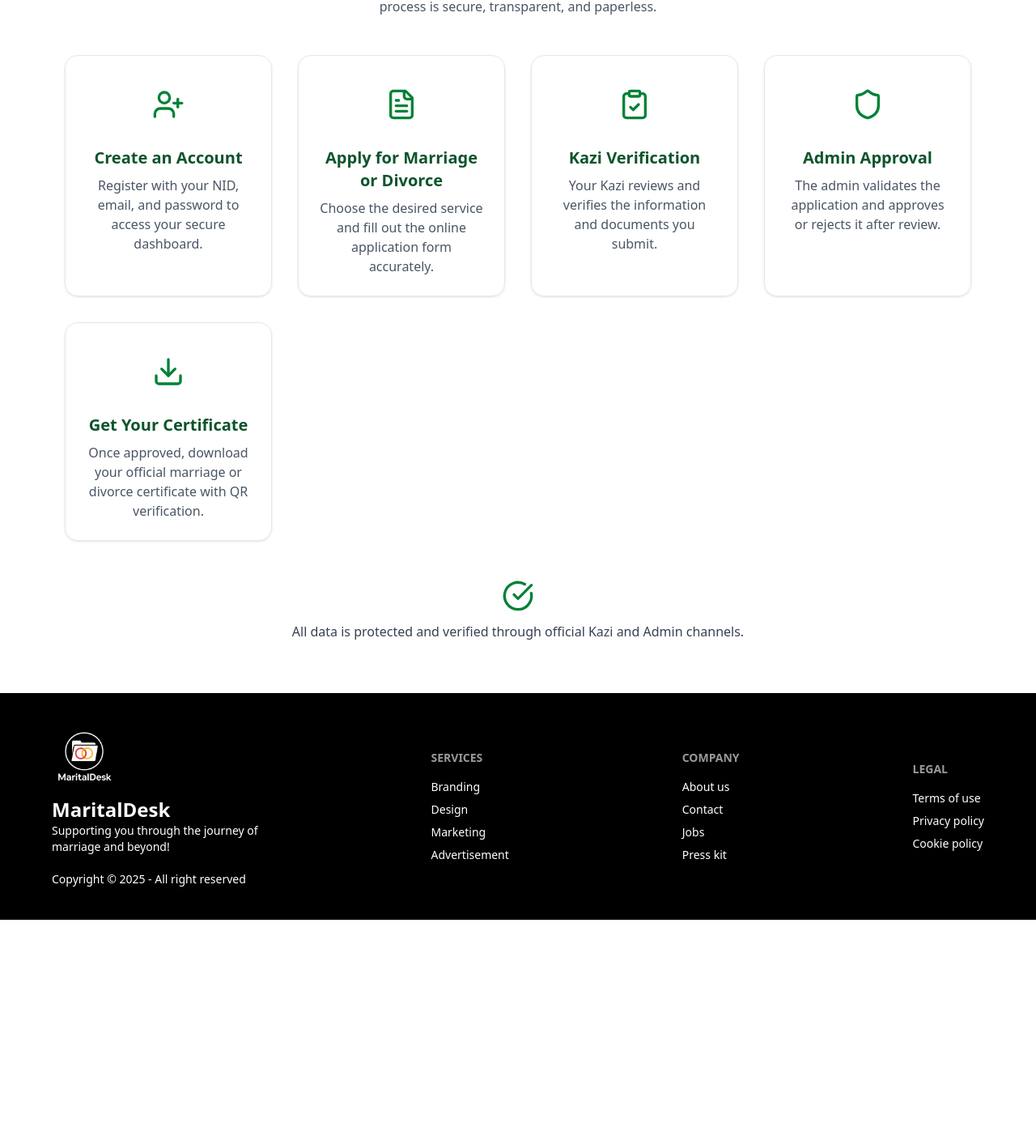
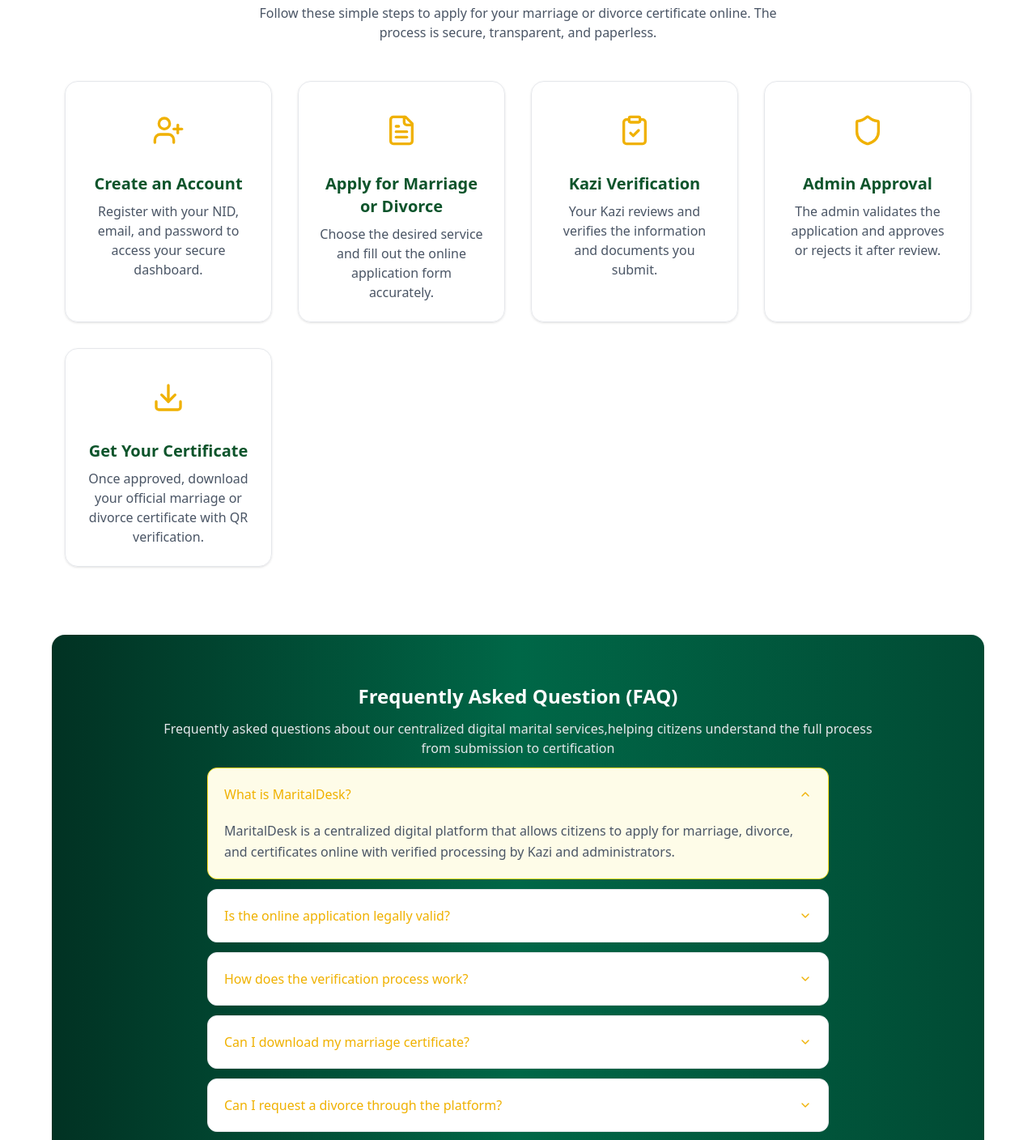
Before and after one commit to NusratJahanNila/MaritalDesk, a React (Vite) app: page / in a window 1280 px wide. Shown: the part 596-2004 px from the top of the page at 81% size. Before the commit the page ends 1732 px from the top, so only its background shows below. Built offline with nearby package versions, Linux system fonts and the light colour scheme; no server answers.

Commit message:
added FAQ section on the home page

```diff
--- a/src/Components/Footer/Footer.jsx
+++ b/src/Components/Footer/Footer.jsx
@@ -4,7 +4,7 @@ const Footer = () => {
     return (
         <div className=' '>
             <footer className=" bg-black text-white p-10 ">
-                <div className='footer sm:footer-horizontal max-w-6xl mx-auto flex justify-between items-center'>
+                <div className='footer sm:footer-horizontal max-w-6xl mx-auto md:flex justify-between items-center'>
                     <aside className="">
                         <img src={logoDarkImg} alt="" className='w-20' />
                         <p>
--- a/src/Components/Header/Navbar.jsx
+++ b/src/Components/Header/Navbar.jsx
@@ -82,7 +82,7 @@ const Navbar = () => {
                             className='w-15 hidden md:block'
                         />
                         <span className='text-4xl font-light text-orange-600'>|</span>
-                        <span className='font-bold text-2xl text-green-800'>MaritalDesk</span>
+                        <span className='font-bold sm:text-2xl text-green-800'>MaritalDesk</span>
                     </Link>
                 </div>
                 <div className="navbar-center hidden lg:flex">
@@ -104,7 +104,7 @@ const Navbar = () => {
                             </div> : <Link to='/auth/login' className="btn bg-gradient-to-r from-[#013223] to-[#006747] text-white">Login</Link>
                         }
                     </div>
-                    <label className="swap swap-rotate ">
+                    <label className="swap swap-rotate hidden md:inline-block">
                         {/* this hidden checkbox controls the state */}
                         <input type="checkbox" className="theme-controller" value="dark" />
 
--- a/src/Components/HowItWorks/HowItWorks.jsx
+++ b/src/Components/HowItWorks/HowItWorks.jsx
@@ -17,31 +17,31 @@ const HowItWorks = () => {
   const steps = [
     {
       id: 1,
-      icon: <UserPlus className="w-10 h-10 text-green-700" />,
+      icon: <UserPlus className="w-10 h-10 text-yellow-500" />,
       title: "Create an Account",
       desc: "Register with your NID, email, and password to access your secure dashboard.",
     },
     {
       id: 2,
-      icon: <FileText className="w-10 h-10 text-green-700" />,
+      icon: <FileText className="w-10 h-10 text-yellow-500" />,
       title: "Apply for Marriage or Divorce",
       desc: "Choose the desired service and fill out the online application form accurately.",
     },
     {
       id: 3,
-      icon: <ClipboardCheck className="w-10 h-10 text-green-700" />,
+      icon: <ClipboardCheck className="w-10 h-10 text-yellow-500" />,
       title: "Kazi Verification",
       desc: "Your Kazi reviews and verifies the information and documents you submit.",
     },
     {
       id: 4,
-      icon: <Shield className="w-10 h-10 text-green-700" />,
+      icon: <Shield className="w-10 h-10 text-yellow-500" />,
       title: "Admin Approval",
       desc: "The admin validates the application and approves or rejects it after review.",
     },
     {
       id: 5,
-      icon: <Download className="w-10 h-10 text-green-700" />,
+      icon: <Download className="w-10 h-10 text-yellow-500" />,
       title: "Get Your Certificate",
       desc: "Once approved, download your official marriage or divorce certificate with QR verification.",
     },
@@ -72,12 +72,12 @@ const HowItWorks = () => {
         ))}
       </div>
 
-      <div className="mt-12 text-center">
+      {/* <div className="mt-12 text-center">
         <CheckCircle className="w-10 h-10 text-green-700 inline-block mb-3" />
         <p className="text-gray-700">
           All data is protected and verified through official Kazi and Admin channels.
         </p>
-      </div>
+      </div> */}
     </section>
   );
 };
--- /dev/null
+++ b/src/Pages/FAQ/FAQ.jsx
@@ -0,0 +1,90 @@
+import { useState } from "react";
+import { FiChevronDown } from "react-icons/fi";
+
+const FAQ = () => {
+
+    const faqs = [
+        {
+            question: "What is MaritalDesk?",
+            answer:
+                "MaritalDesk is a centralized digital platform that allows citizens to apply for marriage, divorce, and certificates online with verified processing by Kazi and administrators."
+        },
+        {
+            question: "Is the online application legally valid?",
+            answer:
+                "Yes. All applications go through Kazi verification and admin approval, ensuring every certificate issued is legally recognized."
+        },
+        {
+            question: "How does the verification process work?",
+            answer:
+                "Once a bride or groom submits the form, a Kazi reviews the provided information, adds verification details, and forwards it to the admin for final approval."
+        },
+        {
+            question: "Can I download my marriage certificate?",
+            answer:
+                "Yes. Once approved by the admin, users can download the digital marriage certificate directly from their dashboard."
+        },
+        {
+            question: "Can I request a divorce through the platform?",
+            answer:
+                "Yes. Users can submit digital divorce applications, which follow a similar verification and approval process as marriage applications."
+        },
+        {
+            question: "What happens if my application is rejected?",
+            answer:
+                "Rejected applications include a reason provided by the Kazi or admin. Users can correct the information and resubmit."
+        },
+        {
+            question: "Do I need to visit a physical office after applying online?",
+            answer:
+                "In most cases, no. However, physical presence may be required for identity verification depending on local regulations."
+        }
+    ];
+
+    const [openIndex, setOpenIndex] = useState(0);
+
+    const toggleFAQ = (index) => {
+        setOpenIndex(openIndex === index ? null : index);
+    };
+
+    return (
+        <div className="p-15 bg-gradient-to-r from-[#013223] via-[#006747] to-[#014B34] max-w-6xl mx-auto rounded-2xl my-5">
+            <div className="text-center max-w-4xl mx-auto space-y-3 ">
+                <h2 className="text-white text-2xl font-bold">Frequently Asked Question (FAQ)</h2>
+                <p className="text-gray-200 mb-3">Frequently asked questions about our centralized digital marital services,helping citizens understand the full process from submission to certification</p>
+            </div>
+            <div className="w-full max-w-3xl mx-auto space-y-3">
+                {faqs.map((faq, index) => (
+                    <div
+                        key={index}
+                        className={`border rounded-xl transition-all duration-200 ${openIndex === index
+                            ? "bg-yellow-50 border-yellow-300"
+                            : "bg-white border-gray-200"
+                            }`}
+                    >
+                        {/* Question */}
+                        <button
+                            onClick={() => toggleFAQ(index)}
+                            className="w-full flex justify-between items-center p-5 text-left font-medium text-yellow-500"
+                        >
+                            {faq.question}
+                            <FiChevronDown
+                                className={`transition-transform duration-300 ${openIndex === index ? "rotate-180" : ""
+                                    }`}
+                            />
+                        </button>
+
+                        {/* Answer */}
+                        {openIndex === index && (
+                            <div className="px-5 pb-5 text-gray-600 leading-relaxed">
+                                {faq.answer}
+                            </div>
+                        )}
+                    </div>
+                ))}
+            </div>
+        </div>
+    );
+};
+
+export default FAQ;
--- a/src/Pages/Home/Home.jsx
+++ b/src/Pages/Home/Home.jsx
@@ -3,6 +3,7 @@ import Banner from '../../Components/Header/Banner';
 import AOS from 'aos';
 import 'aos/dist/aos.css';
 import HowItWorks from '../../Components/HowItWorks/HowItWorks';
+import FAQ from '../../Pages/FAQ/FAQ';
 
 const Home = () => {
 
@@ -20,6 +21,7 @@ const Home = () => {
             <Banner></Banner>
             {/* How it works */}
             <HowItWorks></HowItWorks>
+            <FAQ></FAQ>
         </div>
     );
 };
--- a/src/Pages/Profile/UpdateProfile.jsx
+++ b/src/Pages/Profile/UpdateProfile.jsx
@@ -41,6 +41,7 @@ const UpdateProfile = () => {
                                 name='name'
                                 type="text"
                                 placeholder="Name"
+                                defaultValue={user.displayName || ''}
                                 className="w-full border border-gray-300 rounded-lg p-3 "
                             />
                             {/* PhotoURL */}
--- a/src/Pages/Services/Services.jsx
+++ b/src/Pages/Services/Services.jsx
@@ -48,7 +48,7 @@ const Services = () => {
                 </p>
             </div>
 
-            <div className="grid md:grid-cols-3 lg:grid-cols-4 grid-cols-1 gap-8" data-aos="fade-up">
+            <div className="grid md:grid-cols-3 lg:grid-cols-4 grid-cols-1 md:gap-4 lg:gap-8 gap-3" data-aos="fade-up">
                 {steps.map((step) => (
                     <div
                         key={step.id}
```
Also changed, not shown: src/Pages/Dashboards/AdminDashboard/AdminDashboard.jsx (+21 -20 lines), src/Pages/Dashboards/Kazi-Dashboard/KaziDashboard.jsx (+7 -6 lines), src/Pages/Dashboards/UserDashboard.jsx (+17 -7 lines).
